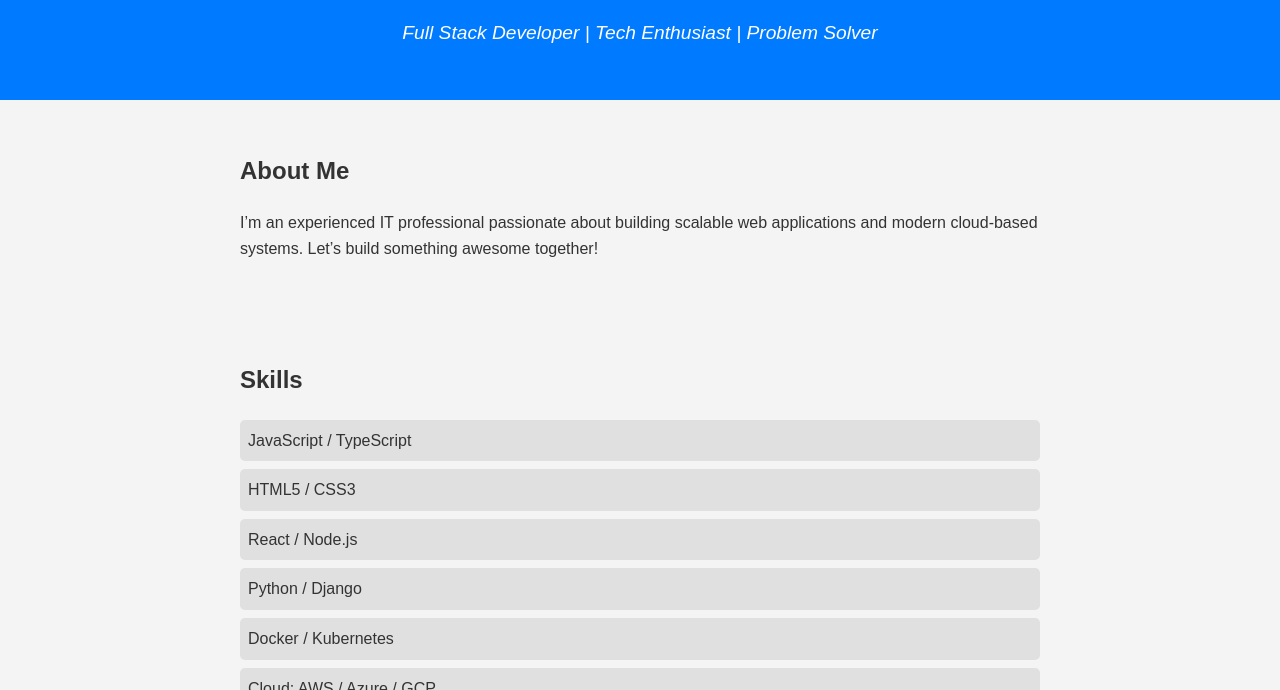
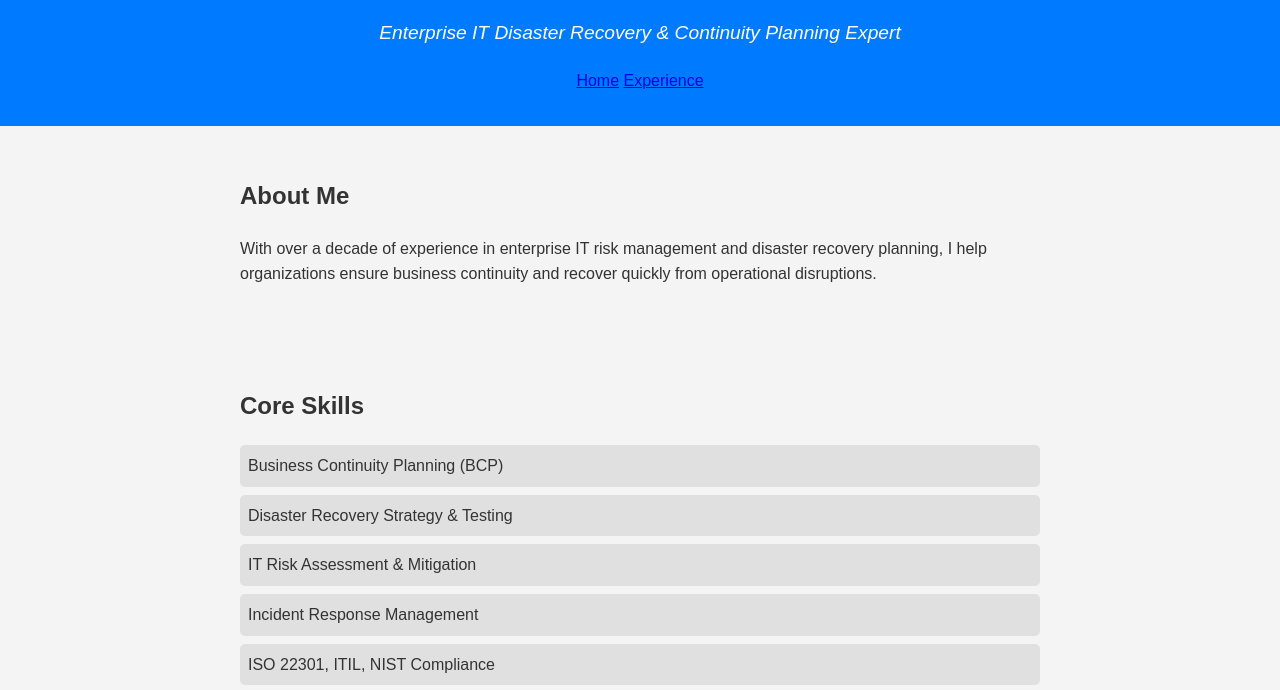
Before and after one commit to Mike-DR-dotcom/Testing-01, a plain HTML site: page index.html in a window 1280 px wide. Shown: the part 108-798 px from the top of the page. Drawn offline with Linux system fonts and the light colour scheme.

Commit message:
Update index.html

```diff
--- a/index.html
+++ b/index.html
@@ -1,33 +1,37 @@
 <!DOCTYPE html>
 <html lang="en">
 <head>
-  <meta charset="UTF-8" />
+  <meta charset="UTF-8"/>
   <meta name="viewport" content="width=device-width, initial-scale=1.0"/>
-  <title>John Doe | IT Professional</title>
+  <title>Michael Bakker | IT Disaster Recovery Manager</title>
   <link rel="stylesheet" href="style.css"/>
 </head>
 <body>
   <header>
     <h1>John Doe</h1>
-    <p class="tagline">Full Stack Developer | Tech Enthusiast | Problem Solver</p>
+    <p class="tagline">Enterprise IT Disaster Recovery & Continuity Planning Expert</p>
+    <nav>
+      <a href="index.html" class="active">Home</a>
+      <a href="experience.html">Experience</a>
+    </nav>
   </header>
 
   <section class="about">
     <h2>About Me</h2>
     <p>
-      I’m an experienced IT professional passionate about building scalable web applications and modern cloud-based systems. Let’s build something awesome together!
+      With over a decade of experience in enterprise IT risk management and disaster recovery planning, I help organizations ensure business continuity and recover quickly from operational disruptions.
     </p>
   </section>
 
   <section class="skills">
-    <h2>Skills</h2>
+    <h2>Core Skills</h2>
     <ul>
-      <li>JavaScript / TypeScript</li>
-      <li>HTML5 / CSS3</li>
-      <li>React / Node.js</li>
-      <li>Python / Django</li>
-      <li>Docker / Kubernetes</li>
-      <li>Cloud: AWS / Azure / GCP</li>
+      <li>Business Continuity Planning (BCP)</li>
+      <li>Disaster Recovery Strategy & Testing</li>
+      <li>IT Risk Assessment & Mitigation</li>
+      <li>Incident Response Management</li>
+      <li>ISO 22301, ITIL, NIST Compliance</li>
+      <li>Cloud Resilience (AWS, Azure)</li>
     </ul>
   </section>
 
```
